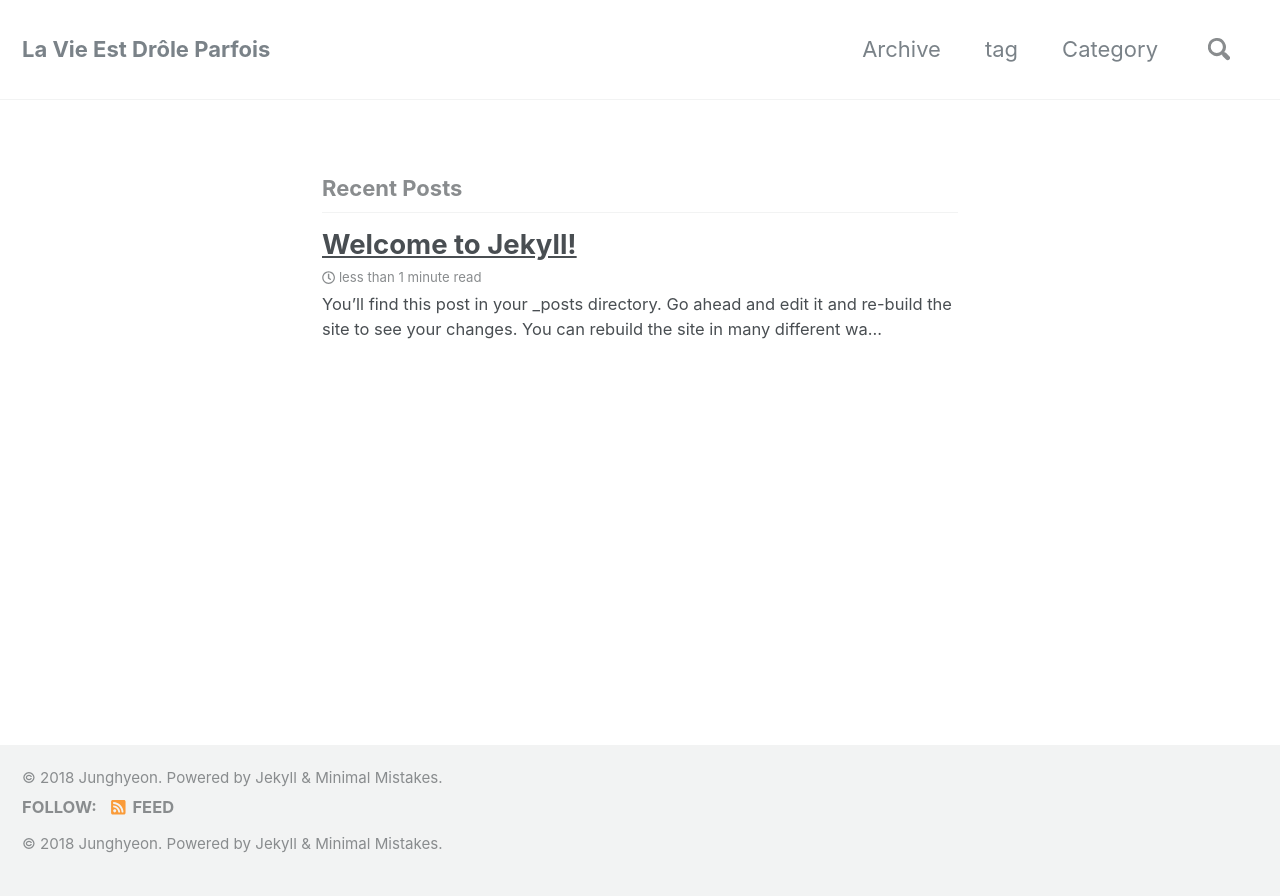
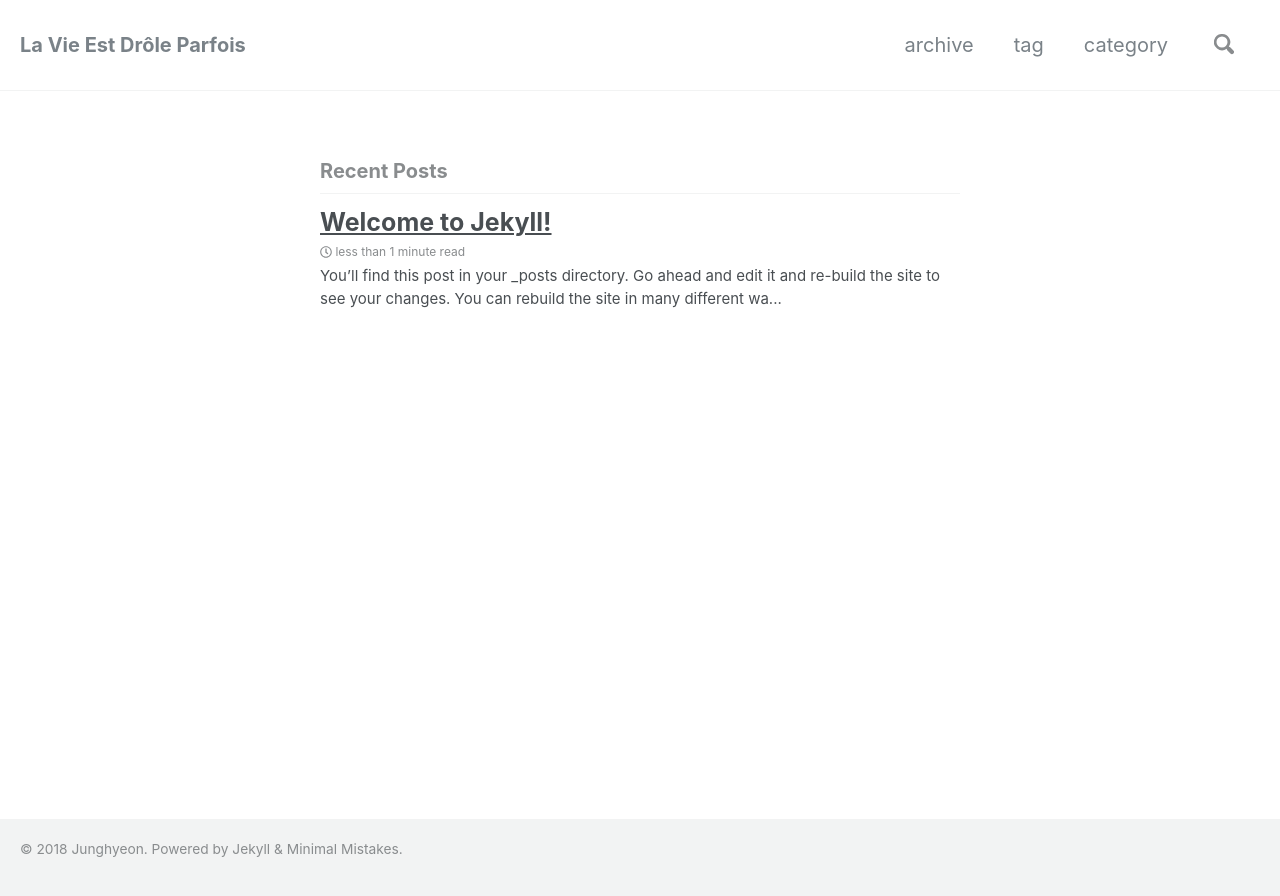
Before and after one commit to empty-datalake/empty-datalake.github.io, a Jekyll site: the page built from index.html, in a window 1280 px wide. Shown: the top 896 px of the page. Built offline with Jekyll 4.4.1, drawn with Linux system fonts in a browser that asks for light colours; nearby versions of some CDN libraries; the list of posts is cut into pages by our own code.

Commit message:
config theme

```diff
--- a/_data/navigation.yml
+++ b/_data/navigation.yml
@@ -1,10 +1,10 @@
 # main links
 main:
-  - title: "Archive"
+  - title: "archive"
     url: /year-archive/
   - title: "tag"
     url: /tags/
-  - title: "Category"
+  - title: "category"
     url: /categories/
   # - title: "Quick-Start Guide"
   #   url: https://mmistakes.github.io/minimal-mistakes/docs/quick-start-guide/
--- a/_includes/footer.html
+++ b/_includes/footer.html
@@ -1,3 +1,4 @@
+<!--
 <div class="page__footer-follow">
   <ul class="social-icons">
     {% if site.data.ui-text[site.locale].follow_label %}
@@ -21,5 +22,5 @@
     <li><a href="{% if site.atom_feed.path %}{{ site.atom_feed.path }}{% else %}{{ '/feed.xml' | relative_url }}{% endif %}"><i class="fas fa-fw fa-rss-square" aria-hidden="true"></i> {{ site.data.ui-text[site.locale].feed_label | default: "Feed" }}</a></li>
   </ul>
 </div>
-
+-->
 <div class="page__footer-copyright">&copy; {{ site.time | date: '%Y' }} {{ site.name | default: site.title }}. {{ site.data.ui-text[site.locale].powered_by | default: "Powered by" }} <a href="https://jekyllrb.com" rel="nofollow">Jekyll</a> &amp; <a href="https://mademistakes.com/work/minimal-mistakes-jekyll-theme/" rel="nofollow">Minimal Mistakes</a>.</div>
--- a/_includes/footer/custom.html
+++ b/_includes/footer/custom.html
@@ -1,5 +1,3 @@
 <!-- start custom footer snippets -->
 
-<div class="page__footer-copyright">&copy; {{ site.time | date: '%Y' }} {{ site.name | default: site.title }}. {{ site.data.ui-text[site.locale].powered_by | default: "Powered by" }} <a href="https://jekyllrb.com" rel="nofollow">Jekyll</a> &amp; <a href="https://mademistakes.com/work/minimal-mistakes-jekyll-theme/" rel="nofollow">Minimal Mistakes</a>.</div>
-
 <!-- end custom footer snippets -->
--- a/assets/css/main.scss
+++ b/assets/css/main.scss
@@ -6,3 +6,19 @@
 
 @import "minimal-mistakes/skins/{{ site.minimal_mistakes_skin | default: 'default' }}"; // skin
 @import "minimal-mistakes"; // main partials
+
+html {
+    font-size: 16px; // change to whatever
+
+    @include breakpoint($medium) {
+        font-size: 18px; // change to whatever
+    }
+
+    @include breakpoint($large) {
+        font-size: 20px; // change to whatever
+    }
+
+    @include breakpoint($x-large) {
+        font-size: 20px; // change to whatever
+    }
+}
```
